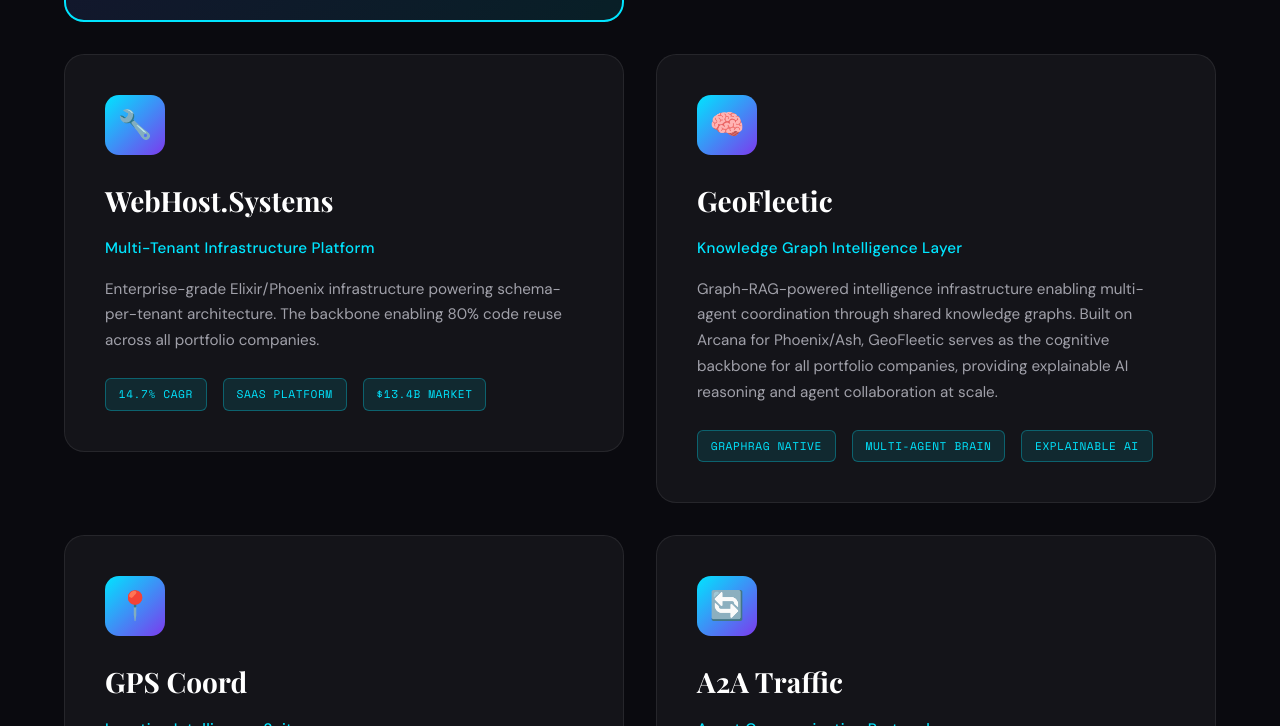
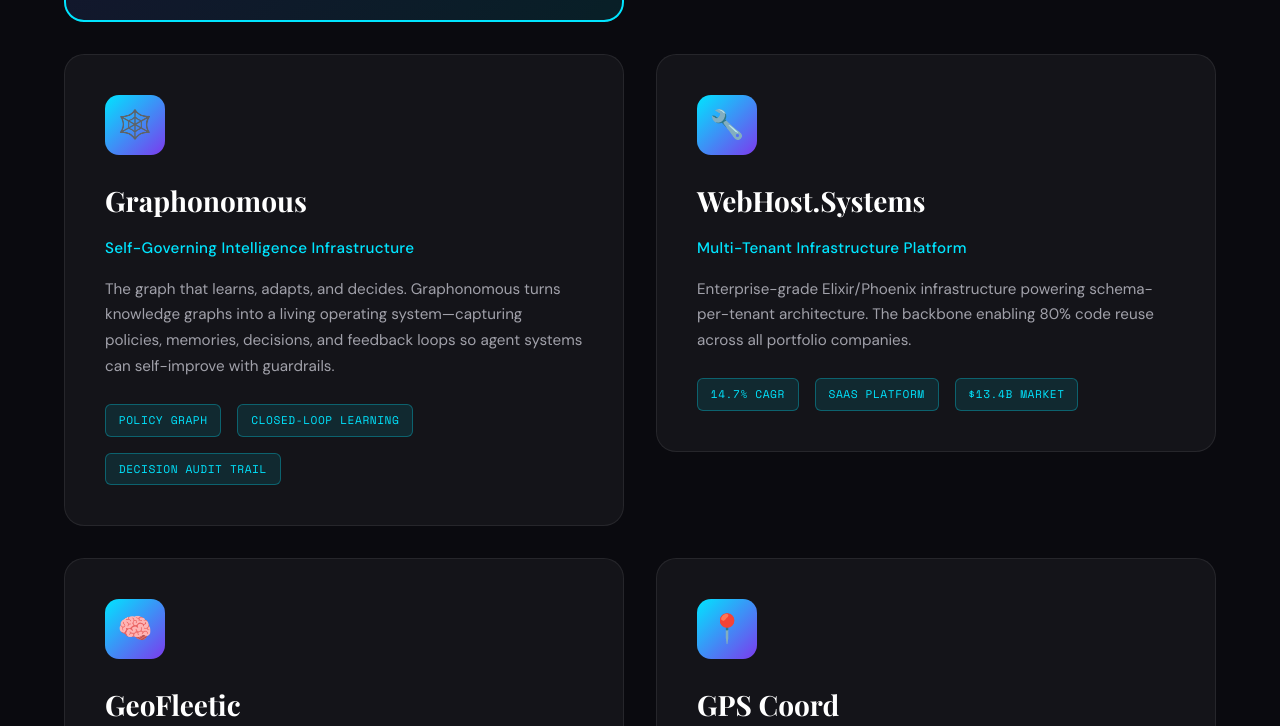
Before and after one commit to c-u-l8er/TRAAVIIS, a plain HTML site: page index.html in a window 1280 px wide. Shown: the part 1827-2553 px from the top of the page. Drawn offline with nearby package versions, Linux system fonts and the light colour scheme.

Commit message:
graphonomous

```diff
--- a/index.html
+++ b/index.html
@@ -589,7 +589,7 @@
 
             <div class="stats-grid">
                 <div class="stat">
-                    <span class="stat-value">7</span>
+                    <span class="stat-value">8</span>
                     <span class="stat-label">Portfolio Companies</span>
                 </div>
                 <div class="stat">
@@ -597,7 +597,7 @@
                     <span class="stat-label">Domain Asset Value</span>
                 </div>
                 <div class="stat">
-                    <span class="stat-value">$600M</span>
+                    <span class="stat-value">$700M</span>
                     <span class="stat-label">Target Valuation</span>
                 </div>
                 <div class="stat">
@@ -656,6 +656,25 @@
                         <span class="meta-tag">$183B Market</span>
                         <span class="meta-tag">Agentic AI</span>
                         <span class="meta-tag">$100K-$300K Value</span>
+                    </div>
+                </div>
+            </a>
+
+            <!-- Graphonomous -->
+            <a href="https://graphonomous.com" target="_blank" rel="noopener noreferrer" class="company-card-link">
+                <div class="company-card fade-in fade-in-delay-3">
+                    <div class="company-icon">🕸️</div>
+                    <h3 class="company-name">Graphonomous</h3>
+                    <p class="company-tagline">Self-Governing Intelligence Infrastructure</p>
+                    <p class="company-description">
+                        The graph that learns, adapts, and decides. Graphonomous turns knowledge graphs into a living
+                        operating system—capturing policies, memories, decisions, and feedback loops so agent systems
+                        can self-improve with guardrails.
+                    </p>
+                    <div class="company-meta">
+                        <span class="meta-tag">Policy Graph</span>
+                        <span class="meta-tag">Closed-Loop Learning</span>
+                        <span class="meta-tag">Decision Audit Trail</span>
                     </div>
                 </div>
             </a>
```
